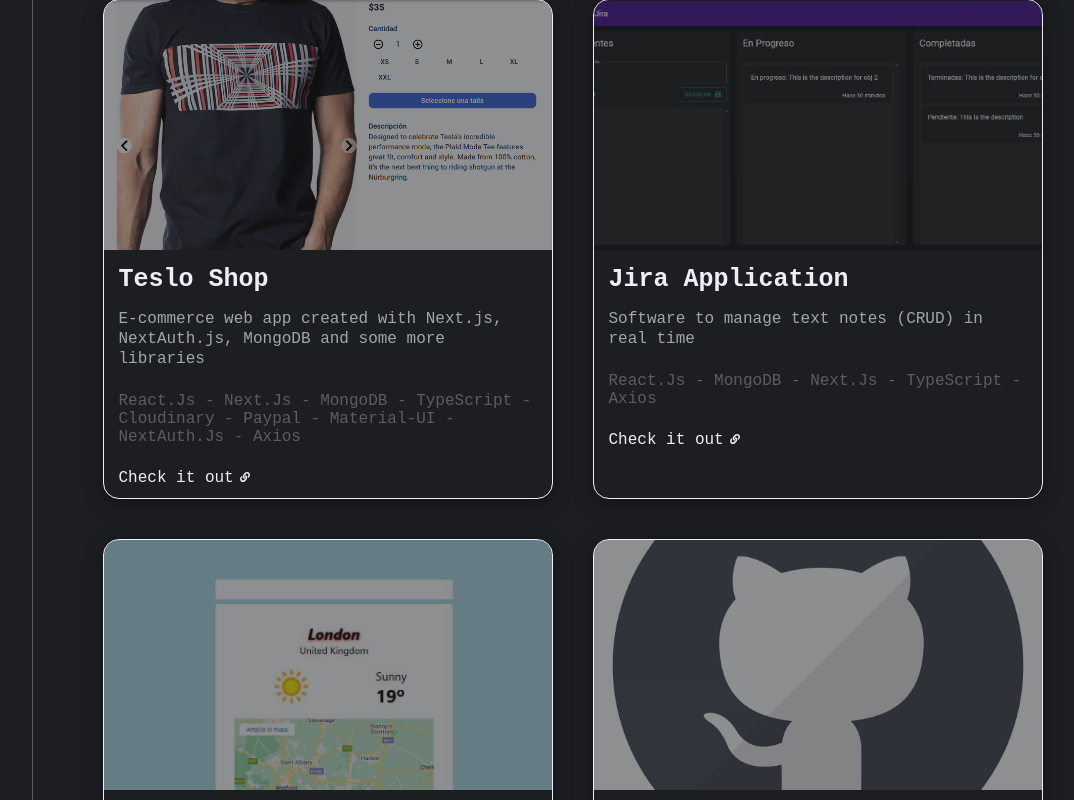
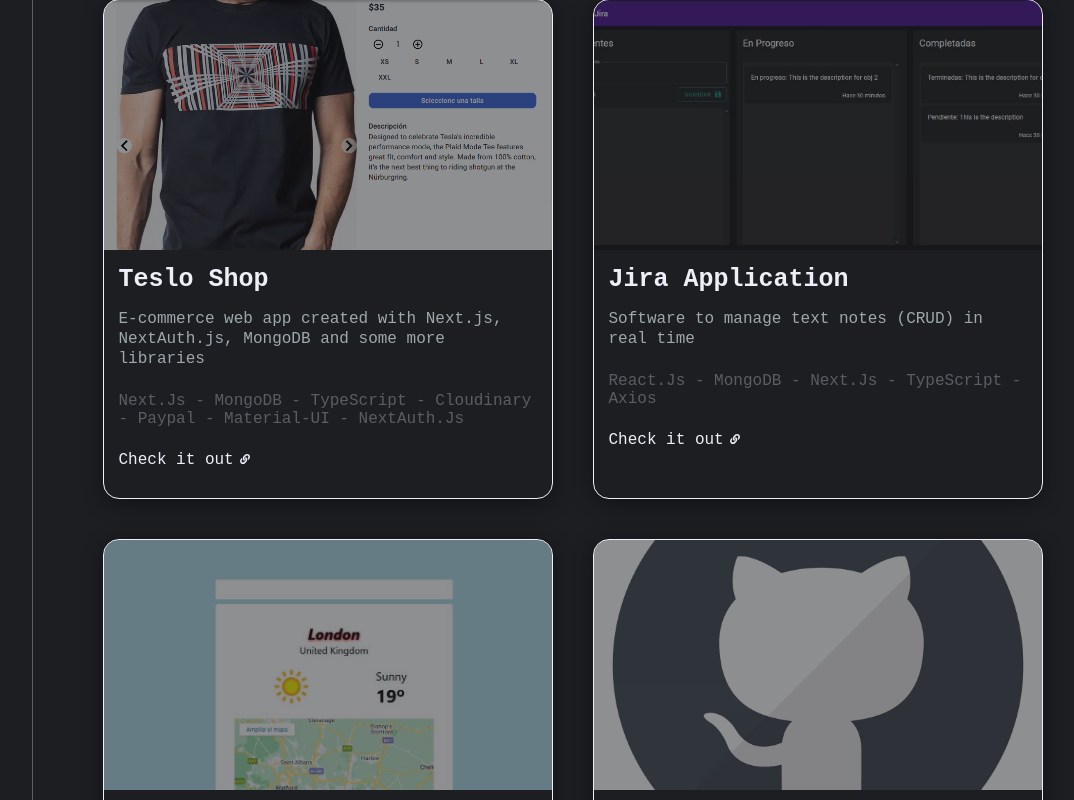
Before and after one commit to andersonP-R/portfolio, a Next.js app: page / in a window 1280 px wide. Shown: the part 2110-2910 px from the top of the page, without its empty margins (68-1142 px from the left). Built offline with nearby package versions, Linux system fonts and the light colour scheme.

Commit message:
fix image

```diff
--- a/sections/experience.js
+++ b/sections/experience.js
@@ -13,8 +13,8 @@ const works = [
     decrip:
       "E-commerce web app created with Next.js, NextAuth.js, MongoDB and some more libraries",
     technologies:
-      "React.js - Next.js - MongoDB - TypeScript - Cloudinary - Paypal - Material-UI - NextAuth.js - Axios",
-    picture: "teslo-shop.png",
+      "Next.js - MongoDB - TypeScript - Cloudinary - Paypal - Material-UI - NextAuth.js",
+    picture: "teslo-shop.PNG",
     title: "teslo shop",
     url: "https://e-commerce-production-c673.up.railway.app",
   },
```
